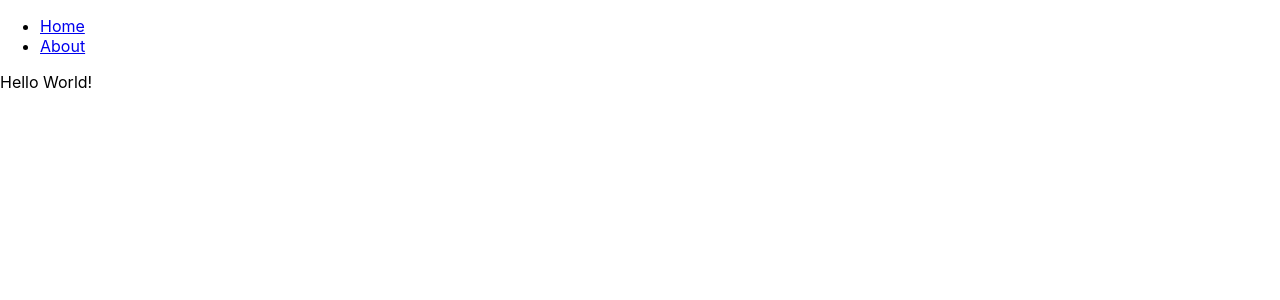
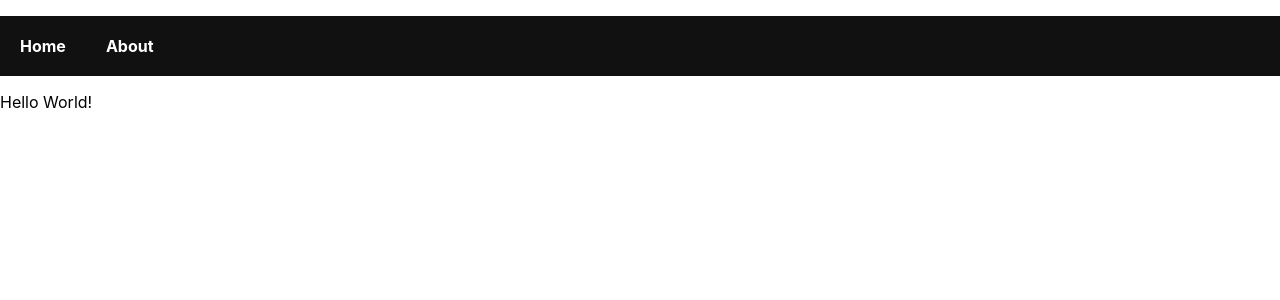
Before and after one commit to bterrific2008/omi-website-barebones, a React (Create React App) app: page / in a window 1280 px wide. Shown: the top 300 px of the page. Built offline with nearby package versions, Linux system fonts and the light colour scheme.

Commit message:
Styled header

```diff
--- a/src/components/Header.jsx
+++ b/src/components/Header.jsx
@@ -5,7 +5,7 @@ function Header() {
   return (
     <header>
       <nav>
-        <ul>
+        <ul className="header">
           <li>
             <Link to="/">Home</Link>
           </li>
```
Also changed, not shown: src/components/componentindex.js (line endings or trailing spaces), src/components/components.css (line endings or trailing spaces), src/pages/index.js (line endings or trailing spaces).
